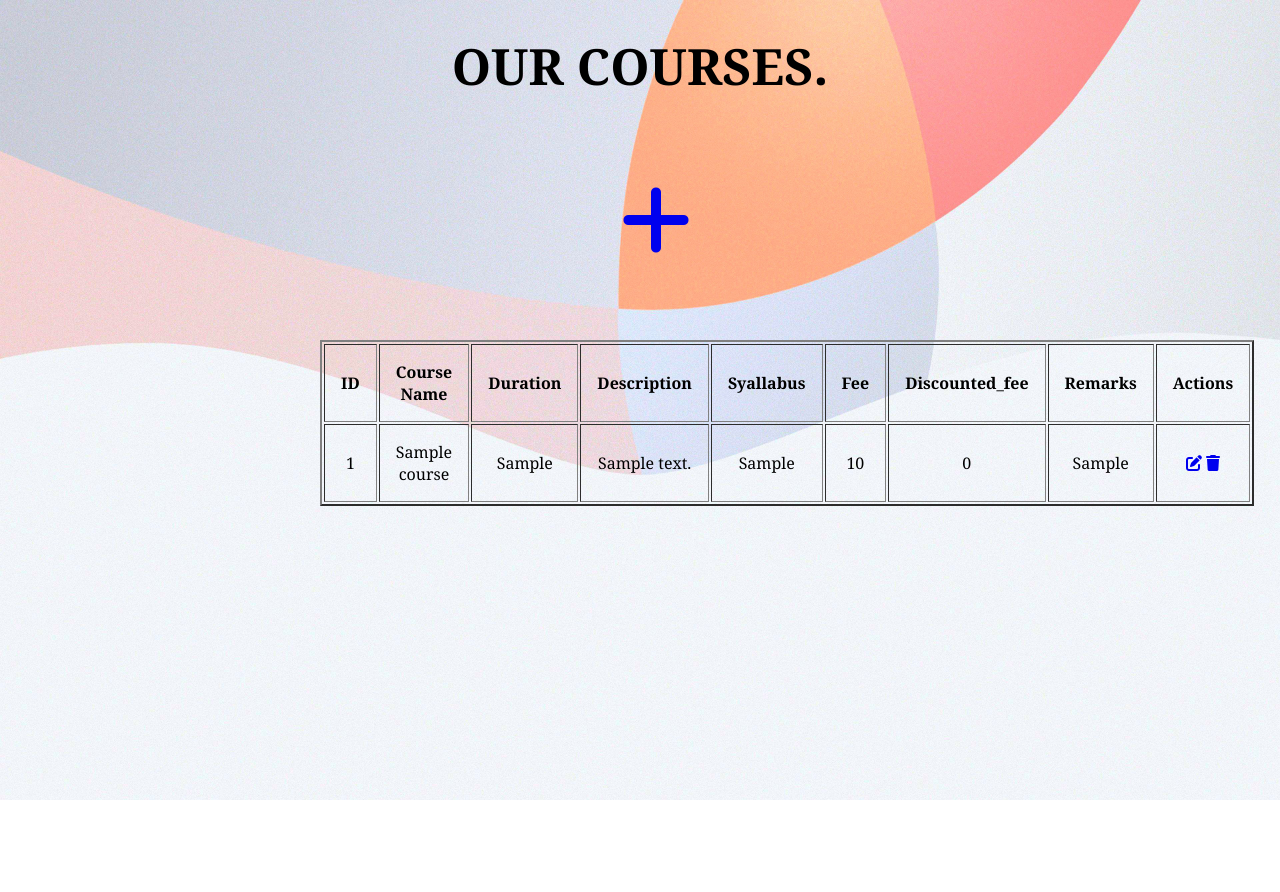
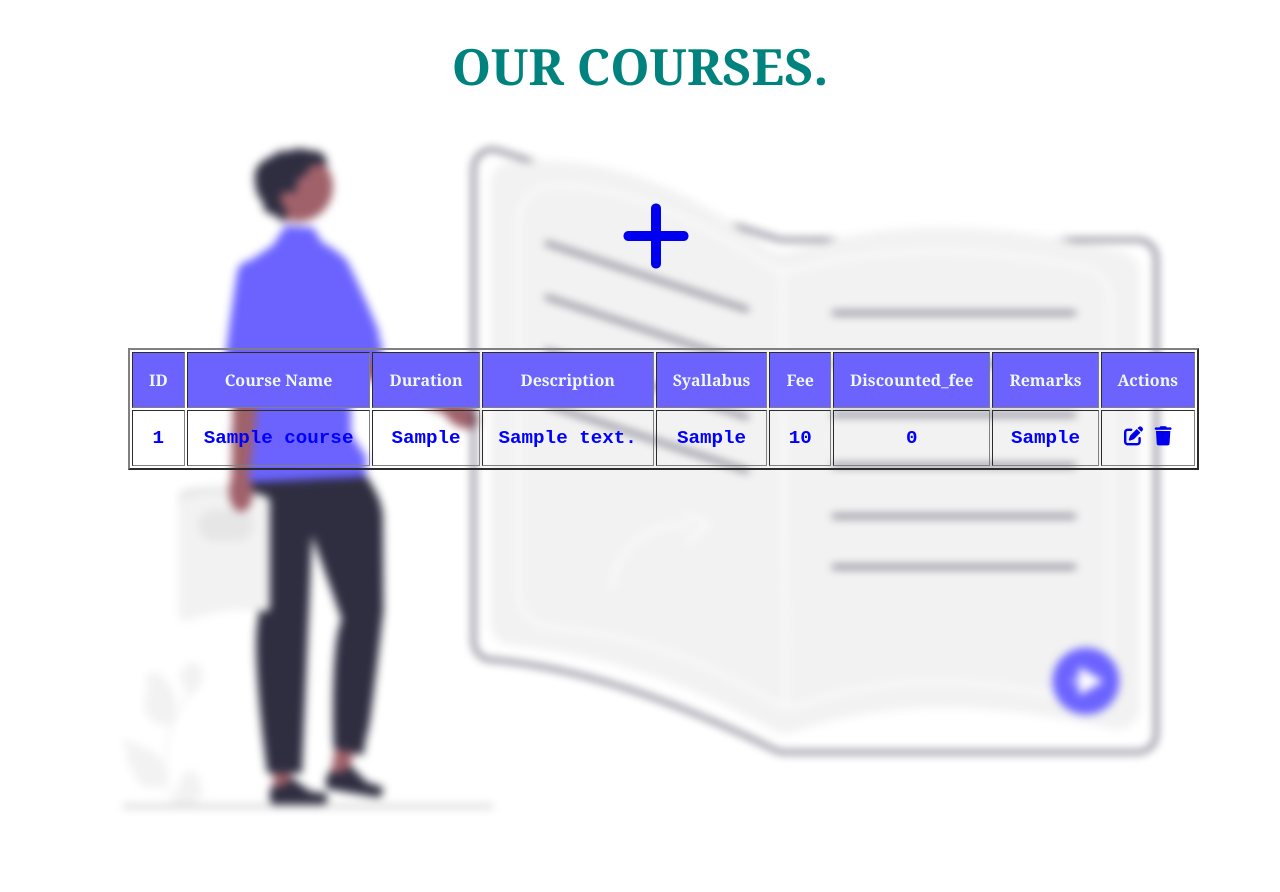
Before and after one commit to DeepakMehta112/School-management-system, a PHP site: page /course/record.php in a window 1280 px wide. Run offline with PHP 8.4, Linux system fonts and the light colour scheme; tables that the repository leaves empty or names only in its code hold one stand-in row (values such as "Sample post"); some libraries are stand-ins or nearby versions.

Commit message:
Final commit.

```diff
--- a/course/add_form.php
+++ b/course/add_form.php
@@ -9,6 +9,7 @@
     <link rel="stylesheet" href="add_form.css">
 </head>
 <body >
+    <div class="background"></div>
     <h1 >ADD MORE</h1>
     <div class="container" >
 
--- a/course/record.css
+++ b/course/record.css
@@ -1,44 +1,75 @@
-*{
+* {
   margin: 0%;
   padding: 0%;
   box-sizing: border-box;
-
 }
-body{
-    font-family: Georgia, 'Times New Roman', Times, serif;
-    background-image:  url(./images/bg6.jpg);
+body {
+  font-family: Georgia, "Times New Roman", Times, serif;
+}
+.background {
+  background-image: url(./images/background.png);
   background-repeat: no-repeat;
   background-size: cover;
-    height: 100%;
-    width: 100%;
+  background-position: center;
+  filter: blur(4px);
+  height: 100vh;
+  z-index: -1;
+  left: 0;
+  right: 0;
+  position: fixed;
 }
-h1{
+.container {
+  /* margin-top: -100rem; */
+  transform: translateY(200px);
+  z-index: 2;
+  position: absolute;
+}
+h1 {
+  filter: none;
   text-transform: uppercase;
+  color: rgb(0, 131, 126);
   text-align: center;
   /* font-weight: bolder; */
   font-size: 50px;
   margin-top: 2rem;
 }
-table{
-    margin: 5rem 20rem ;
+table {
+  margin-top: 1rem;
+  margin-top: 2rem;
+  margin-left: 8rem;
+  margin-bottom: 5rem;
+  /* position: absolute; */
 }
-th{
+th {
   /* padding: 1rem 1rem; */
+  background-color: #6c63ff;
+  color: aliceblue;
   padding-left: 1rem;
   padding-right: 1rem;
   padding-top: 1rem;
   padding-bottom: 1rem;
 }
-td{
-
+td {
+  font-family: "Courier New", Courier, monospace;
+  font-weight: bolder;
+  font-size: larger;
+  /* color: blue; */
   padding-left: 1rem;
   padding-right: 1rem;
   padding-top: 1rem;
   padding-bottom: 1rem;
   text-align: center;
+  color: blue;
 }
-.operations{
-    /* margin-top: 3rem; */
+tr:hover {
+  background-color: rgb(173, 255, 47);
+  transition: 1s;
+  color: aliceblue;
+  cursor: pointer;
+}
+.operations {
+  margin-top: 1rem;
+  margin-bottom: -10rem;
   padding-top: 5rem;
   padding-left: 2rem;
   padding-right: 2rem;
--- a/course/record.php
+++ b/course/record.php
@@ -12,10 +12,12 @@
     ></script>
 </head>
 <body>
+    <div class="background"></div>
     <h1>our courses.</h1>
     <div class="operations">
-    <a href="add_form.php"><i class="fa-solid fa-plus fa-5x "></i></a>
+        <a href="add_form.php"><i class="fa-solid fa-plus fa-5x "></i></a>
     </div>
+
     <div class="container">
         <table border="2px solid black">
             <tr>
@@ -63,6 +65,5 @@
             ?>
         </table>
     </div>
-
 </body>
 </html>
--- a/student/conn.php
+++ b/student/conn.php
@@ -7,4 +7,7 @@ $conn= new mysqli($servername,$username,$password,$database);
 if($conn->connect_error){
     die("connection failed");
 }
+else{
+    $conn->close();
+}
 ?>
```
Also changed, not shown: course/add_form.css (+17 -1 lines), course/images/BG.png (added), course/images/SIGNUP.png (added), course/images/add.png (added), course/images/background.png (added), course/tailwind.config.js (deleted). Lines whose indentation alone changed are shown as unchanged.
